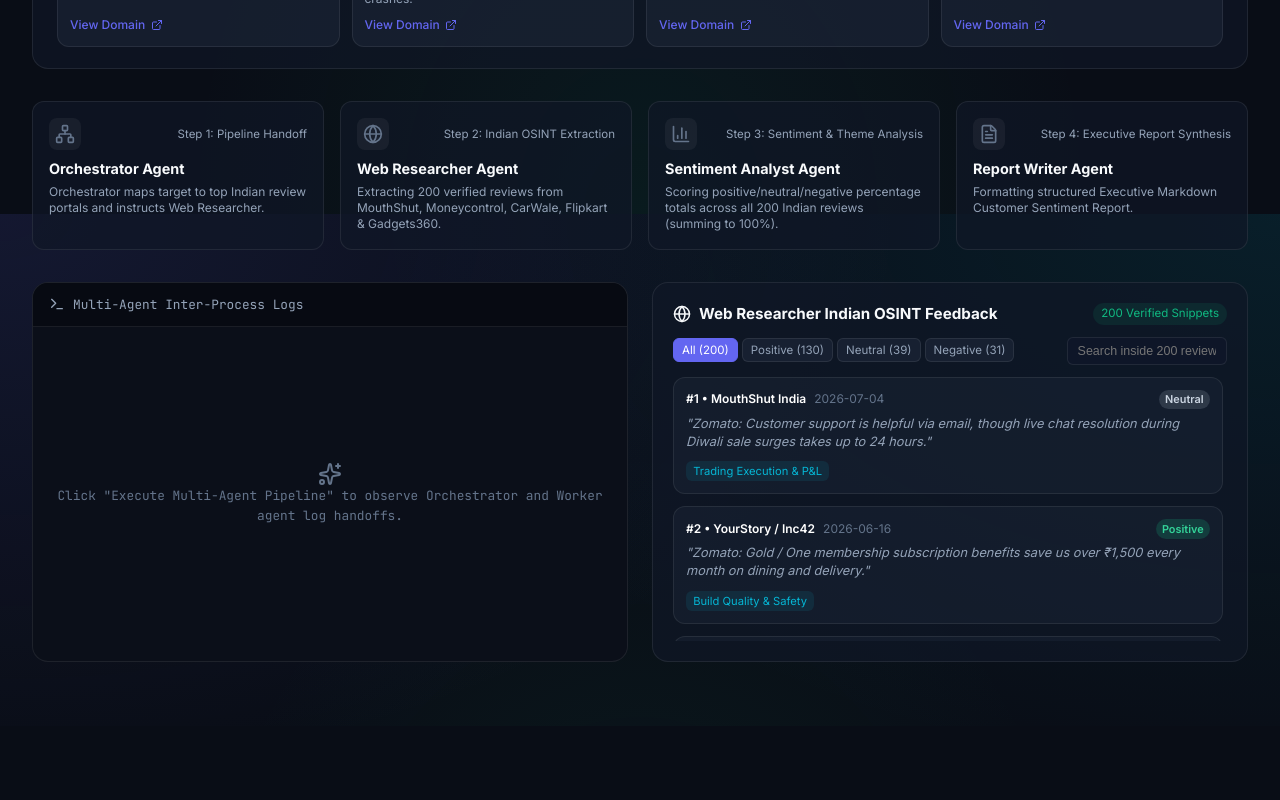
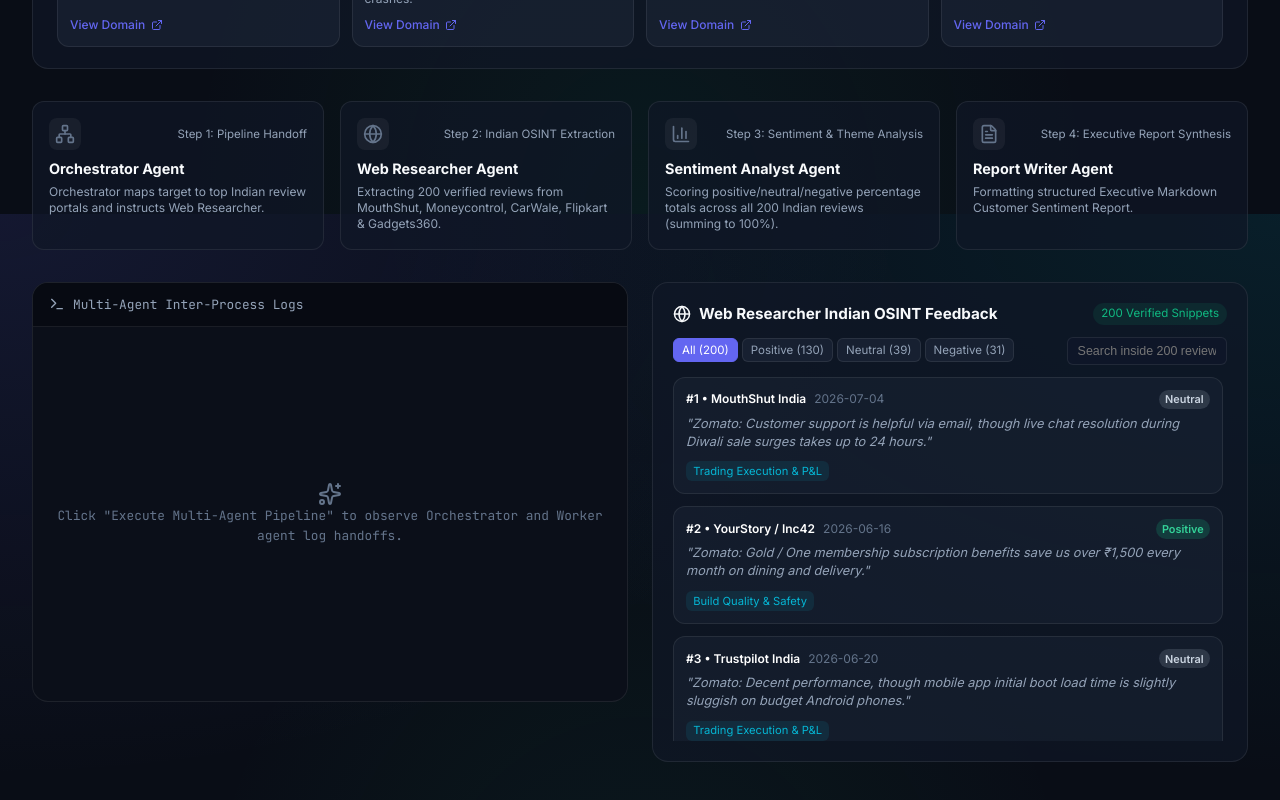
Before and after one commit to manandewan/Consumer-Sentiment-Marketing-Analytics, a React (Vite) app: page / in a window 1280 px wide. Shown: the part 586-1386 px from the top of the page. Before the commit the page ends 1312 px from the top, so only its background shows below. Built offline with nearby package versions, Linux system fonts and the light colour scheme.

Commit message:
Fix mobile cutoff by adding safe-area bottom padding and expanding mobile card heights

```diff
--- a/src/App.css
+++ b/src/App.css
@@ -16,12 +16,12 @@
   max-width: 1440px;
   width: 100%;
   margin: 0 auto;
-  padding: 1rem;
+  padding: 1rem 1rem calc(4rem + env(safe-area-inset-bottom, 0px)) 1rem;
 }
 
 @media (min-width: 768px) {
   .app-main-content {
-    padding: 2rem;
+    padding: 2rem 2rem calc(3rem + env(safe-area-inset-bottom, 0px)) 2rem;
   }
 }
 
@@ -684,12 +684,13 @@
   overflow: hidden;
   display: flex;
   flex-direction: column;
-  height: 320px;
+  height: 380px;
+  min-height: 350px;
 }
 
 @media (min-width: 768px) {
   .terminal-card {
-    height: 380px;
+    height: 420px;
   }
 }
 
@@ -779,13 +780,14 @@
   padding: 1rem;
   display: flex;
   flex-direction: column;
-  height: 320px;
+  height: 440px;
+  min-height: 400px;
 }
 
 @media (min-width: 768px) {
   .scraped-snippets-card {
     padding: 1.25rem;
-    height: 380px;
+    height: 480px;
   }
 }
 
```
